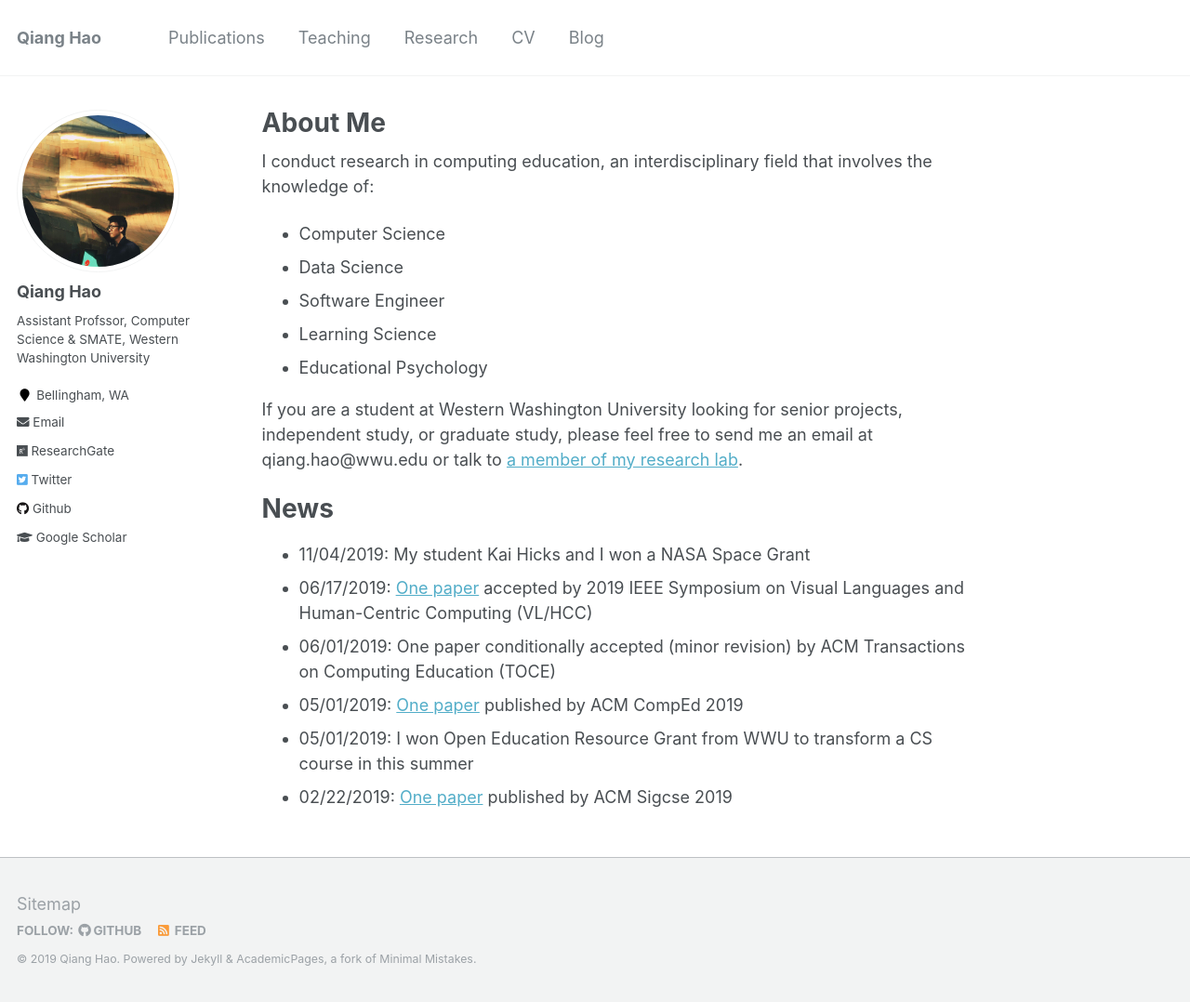
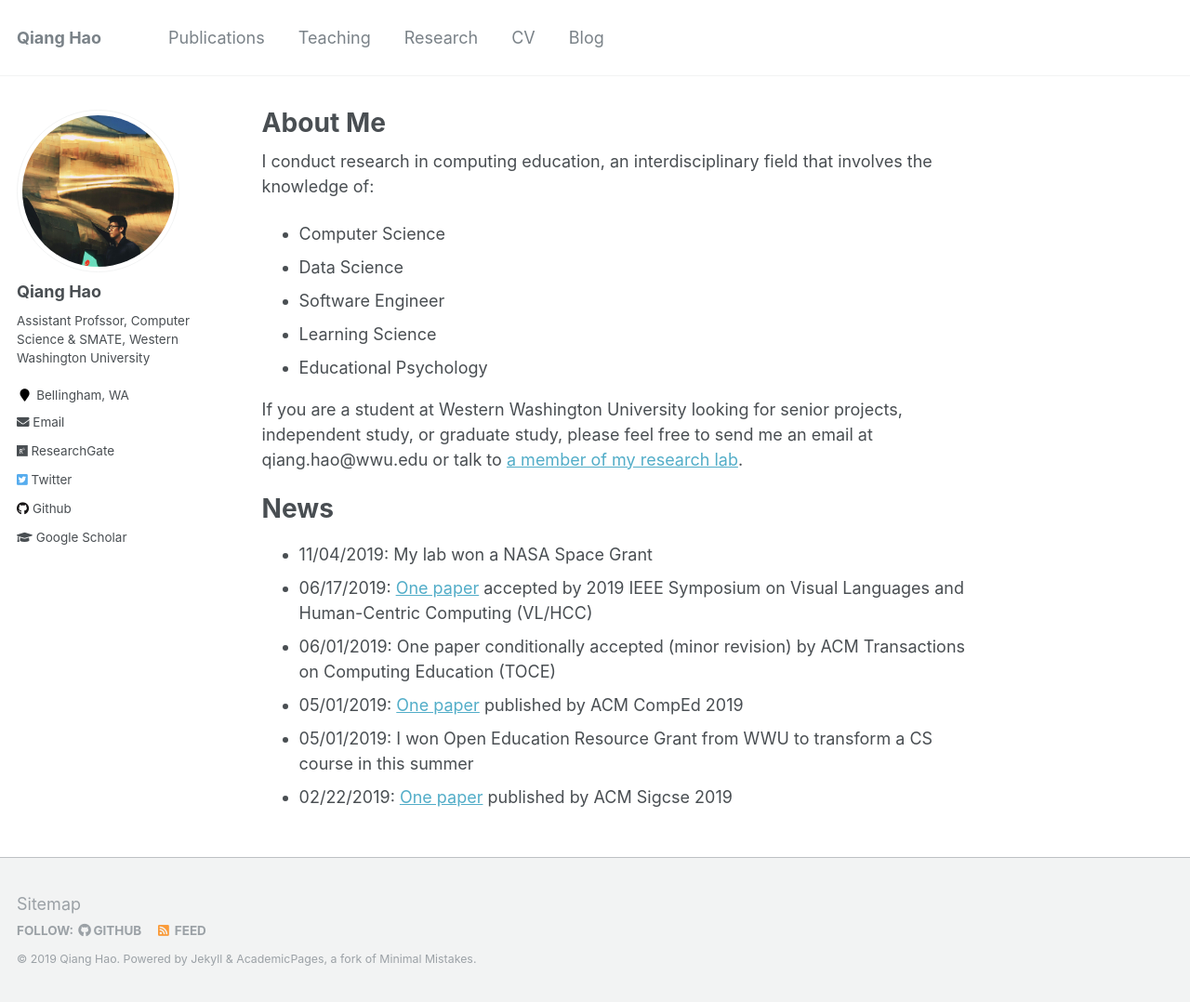
Before and after one commit to Neo-Hao/neo-hao.github.io, a Jekyll site: the page built from _pages/about.md, in a window 1280 px wide and 1078 px high. Shown: the whole window at 93% size. Built offline with Jekyll 4.4.1, drawn with Linux system fonts in a browser that asks for light colours.

Commit message:
update news

```diff
--- a/_pages/about.md
+++ b/_pages/about.md
@@ -19,7 +19,7 @@ If you are a student at Western Washington University looking for senior project
 
 News
 ======
-* 11/04/2019: My student Kai Hicks and I won a NASA Space Grant
+* 11/04/2019: My lab won a NASA Space Grant
 * 06/17/2019: [One paper](https://arxiv.org/abs/1906.08937) accepted by 2019 IEEE Symposium on Visual Languages and Human-Centric Computing (VL/HCC)
 * 06/01/2019: One paper conditionally accepted (minor revision) by ACM Transactions on Computing Education (TOCE)
 * 05/01/2019: [One paper](/publications/prior-cs-knowledge) published by ACM CompEd 2019
```
